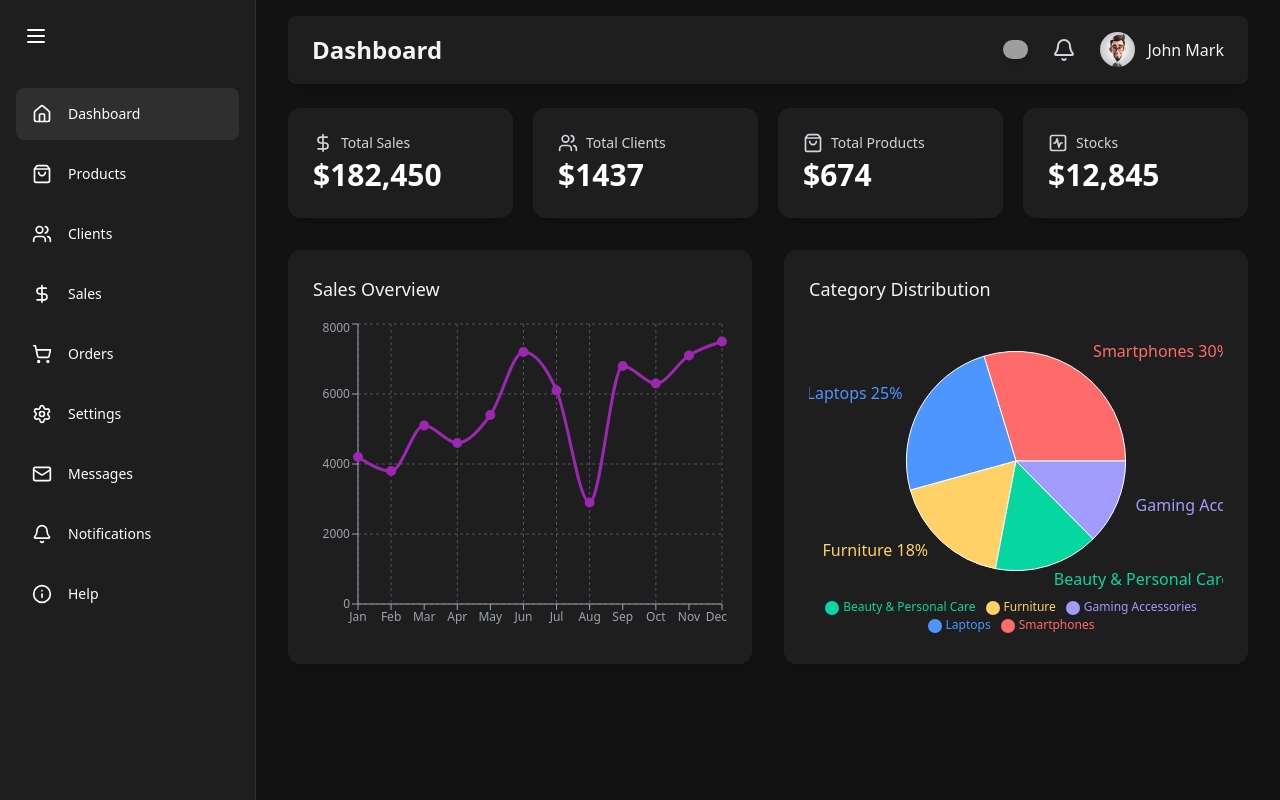
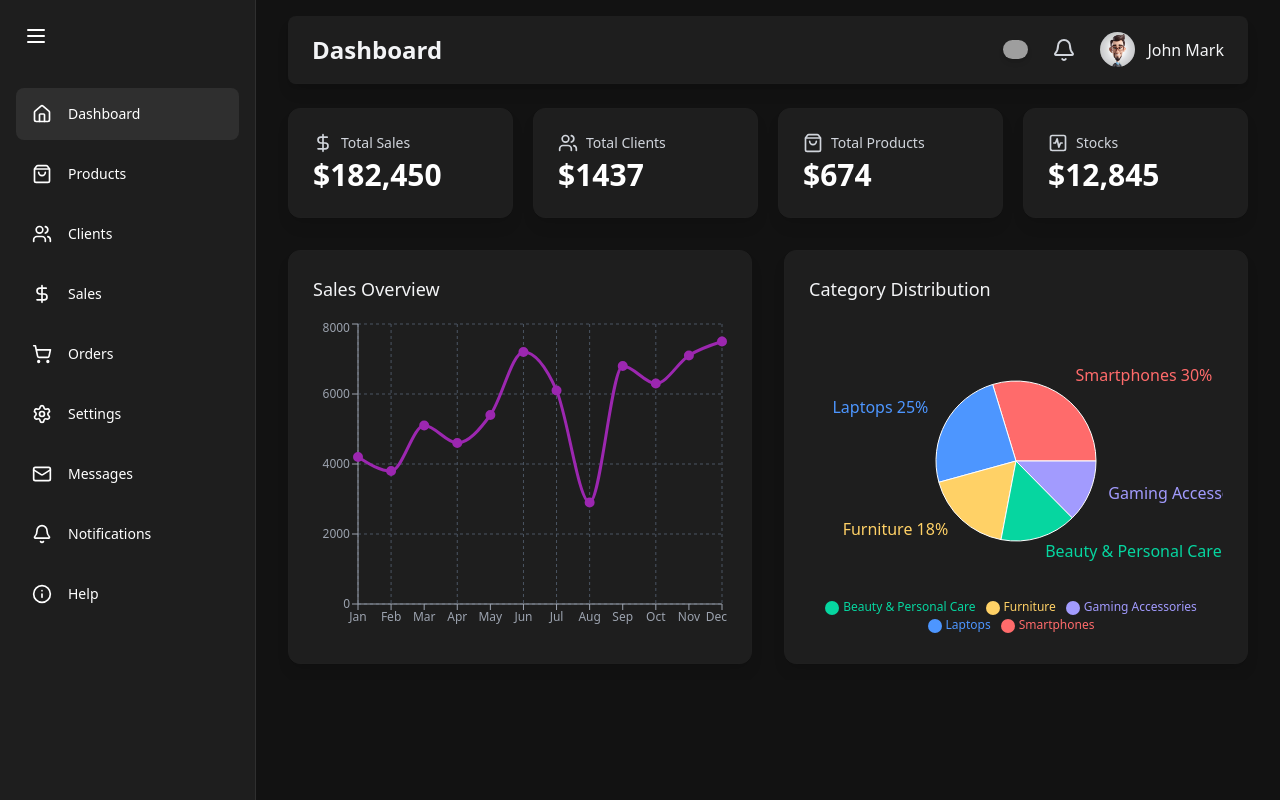
Before and after one commit to Gbolly-code/Admin-dashboard, a Next.js app: page / in a window 1280 px wide. Built offline with nearby package versions, Linux system fonts and the light colour scheme; grey boxes are pictures that could not be loaded.

Commit message:
fixed the motion effect to piechart

```diff
--- a/components/CategoryDistributionChart.jsx
+++ b/components/CategoryDistributionChart.jsx
@@ -2,20 +2,39 @@
 
 import React, { useEffect, useState } from 'react'
 import { ResponsiveContainer, PieChart, Pie, Tooltip, Legend, Cell } from 'recharts'
+import { motion } from 'framer-motion'
 
 const COLORS = ["#FF6B6B", "#4D96FF", "#FFD166", "#06D6A0", "#A29BFE"]
 
 const CategoryDistributionChart = () => {
 
     const [categoryData, setCategoryData] = useState([])
+    const [isSmallOrMediumScreen, setIsSmallOrMediumScreen] = useState(false)
 
     useEffect(() => {
         fetch("/data/data.json")
         .then((res) => res.json())
         .then((data) => setCategoryData(data.categories))
     }, [])
+
+    useEffect(() => {
+        const updateScreenSize = () => {
+            setIsSmallOrMediumScreen(window.innerWidth <= 768)
+        }
+
+        updateScreenSize()
+        window.addEventListener("resize", updateScreenSize)
+        return () => window.removeEventListener("resize", updateScreenSize)
+    }, [])
+
+    const outerRadius = isSmallOrMediumScreen ? 60 : 80
+
   return (
-    <div className='bg-[#1e1e1e] backdrop-blur-md shadow-lg rounded-xl p-4 md:p-6 border border-[#1f1f1f] mx-2 md:mx-0'>
+    <motion.div className='bg-[#1e1e1e] backdrop-blur-md shadow-lg rounded-xl p-4 md:p-6
+    border border-[#1f1f1f] mx-2 md:mx-0'
+    initial={{ opacity: 0, y: 20 }}
+    animate={{ opacity: 1, y: 0 }}
+    transition={{ delay: 0.3, duration: 0.5}}>
         <h2 className='text-base md:text-lg font-medium mb-4 text-gray-100 text-center md:text-left'>
             Category Distribution</h2>
             <div className='h-64 md:h-80'>
@@ -24,6 +43,7 @@
                     <Pie data={categoryData}
                     cx="50%" cy="50%"
                     labelLine={false}
+                    outerRadius={outerRadius}
                     dataKey="value"
                     label={({ name, percent }) => `${name} ${(percent * 100).toFixed(0)}%`}>
                         {categoryData.map((entry, index) => (
@@ -42,7 +62,7 @@
                    </PieChart>
                 </ResponsiveContainer>
             </div>
-    </div>
+    </motion.div>
   )
 }
 
```
